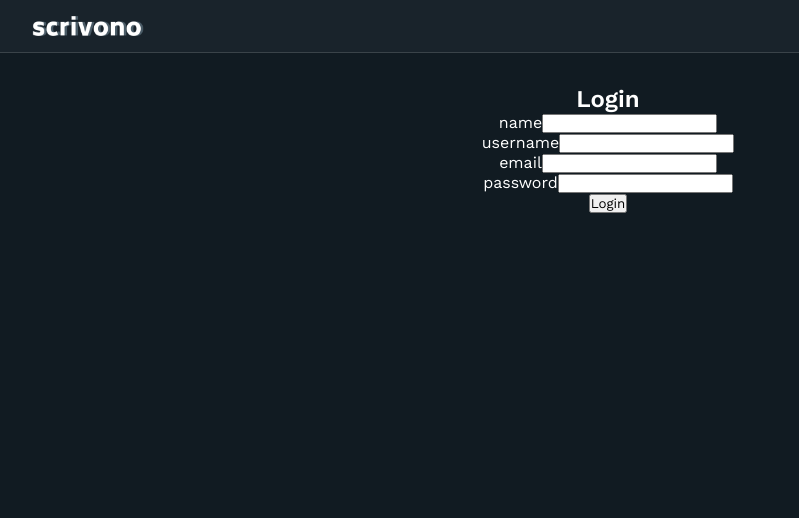
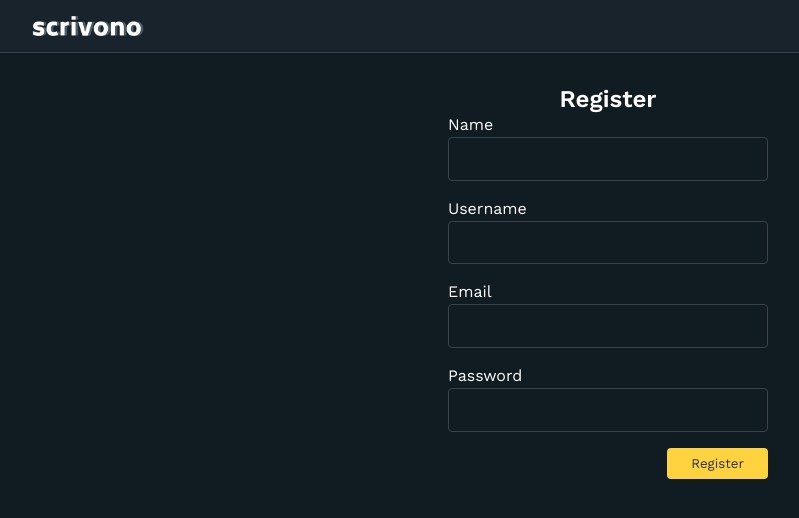
Before and after one commit to adrielTosi/acario-book-editor-client, a Next.js app: page /register in a window 1280 px wide. Shown: the top 518 px of the page, without its empty margins (32-831 px from the left). Built offline with nearby package versions, Linux system fonts and the light colour scheme.

Commit message:
Update register/login to use new field components

```diff
--- /dev/null
+++ b/src/components/ui/StyledField.tsx
@@ -0,0 +1,12 @@
+import { Field } from "formik";
+import styled from "styled-components";
+
+export const StyledField = styled(Field)`
+  width: 100%;
+  background-color: transparent;
+  border: ${props => `1px solid ${props.theme.colors.comp_outline}`};
+  border-radius: 4px;
+  padding: 1em;
+  color: ${props => `${props.theme.colors.contrast_high}`};
+  resize: vertical
+`
--- /dev/null
+++ b/src/components/ui/StyledLabel.tsx
@@ -0,0 +1,9 @@
+import styled from "styled-components";
+
+export const StyledLabel = styled.label`
+font-size: 16px;
+line-height: 24px;
+font-family: ${(props) => props.theme.font.body};
+font-style: normal;
+font-weight: normal;
+`
--- a/src/pages/index.tsx
+++ b/src/pages/index.tsx
@@ -14,8 +14,8 @@ const Home: NextPage<HomeProps> = (props) => {
     <div className="container">
       <div className="columns is-multiline is-full-height">
         {props.data.getChaptersFromUser.map(chapter =>
-          <div className="column is-3">
-            <StoryCard title={chapter.title} description={chapter.description} published={chapter.createdAt} key={chapter.id} id={chapter.id} />
+          <div className="column is-3" key={chapter.id}>
+            <StoryCard title={chapter.title} description={chapter.description} published={chapter.createdAt} id={chapter.id} />
           </div>
         )}
       </div>
--- a/src/pages/register.tsx
+++ b/src/pages/register.tsx
@@ -6,6 +6,9 @@ import { useRouter } from "next/router";
 import { withApollo } from "apollo/withApollo";
 import { useRegisterMutation } from "graphql/generated/mutations";
 import { Box } from "components/ui/Box";
+import { StyledField } from "components/ui/StyledField";
+import { StyledLabel } from "components/ui/StyledLabel";
+import { Button } from "components/ui/Button";
 
 const RegisterSchema = Yup.object().shape({
   name: Yup.string().required("Required"),
@@ -22,10 +25,9 @@ const Login = () => {
   return (
     <div className="columns is-centered is-vcentered is-gapless is-full-height is-mobile">
       <div className="column is-12">
-        <div className="has-text-centered">
-          <h2 className="has-text-weight-semibold">Login</h2>
+        <h2 className="has-text-weight-semibold has-text-centered">Register</h2>
         <div className="columns is-centered is-gapless">
-            <div className="column is-4">
+          <div className="column is-3">
             <Box>
               <Formik
                 initialValues={{
@@ -57,27 +59,29 @@ const Login = () => {
               >
                 {({ errors, touched }) => (
                   <Form>
-                      <div>
-                        name
-                        <Field name="name" type="text" />
+                    <Box mb="1em">
+                      <StyledLabel>Name </StyledLabel>
+                      <StyledField name="name" type="text" />
                       {errors.name && touched.name ? <div>{errors.name}</div> : null}
-                      </div>
-                      <div>
-                        username
-                        <Field name="username" type="text" />
+                    </Box>
+                    <Box mb="1em">
+                      <StyledLabel>Username</StyledLabel>
+                      <StyledField name="username" type="text" />
                       {errors.username && touched.username ? <div>{errors.username}</div> : null}
-                      </div>
-                      <div>
-                        email
-                        <Field name="email" type="email" />
+                    </Box>
+                    <Box mb="1em">
+                      <StyledLabel>Email</StyledLabel>
+                      <StyledField name="email" type="email" />
                       {errors.email && touched.email ? <div>{errors.email}</div> : null}
-                      </div>
-                      <div>
-                        password
-                        <Field name="password" type="password" />
+                    </Box>
+                    <Box mb="1em">
+                      <StyledLabel>Password</StyledLabel>
+                      <StyledField name="password" type="password" />
                       {errors.password && touched.password ? <div>{errors.password}</div> : null}
-                      </div>
-                      <button type="submit">Login</button>
+                    </Box>
+                    <Box textAlign="right">
+                      <Button type="submit">Register</Button>
+                    </Box>
                     {error && <div>{error}</div>}
                   </Form>
                 )}
@@ -87,7 +91,6 @@ const Login = () => {
         </div>
       </div>
     </div>
-    </div>
   );
 };
 
--- a/src/pages/story/[id].tsx
+++ b/src/pages/story/[id].tsx
@@ -1,7 +1,4 @@
-import TextAlign from "@tiptap/extension-text-align";
-import { useEditor } from "@tiptap/react";
-import StarterKit from "@tiptap/starter-kit";
-import { withApollo } from "apollo/withApollo"
+import { withApollo } from "apollo/withApollo";
 import { TextEditor } from "components/TextEditor/Editor";
 import { H1 } from "components/typography/Heading";
 import { Text } from "components/typography/Text";
```
Also changed, not shown: src/components/ui/Field.tsx (deleted, +0 -10 lines), src/pages/create.tsx (+5 -25 lines), src/pages/login.tsx (+17 -11 lines). Lines whose indentation alone changed are shown as unchanged.
